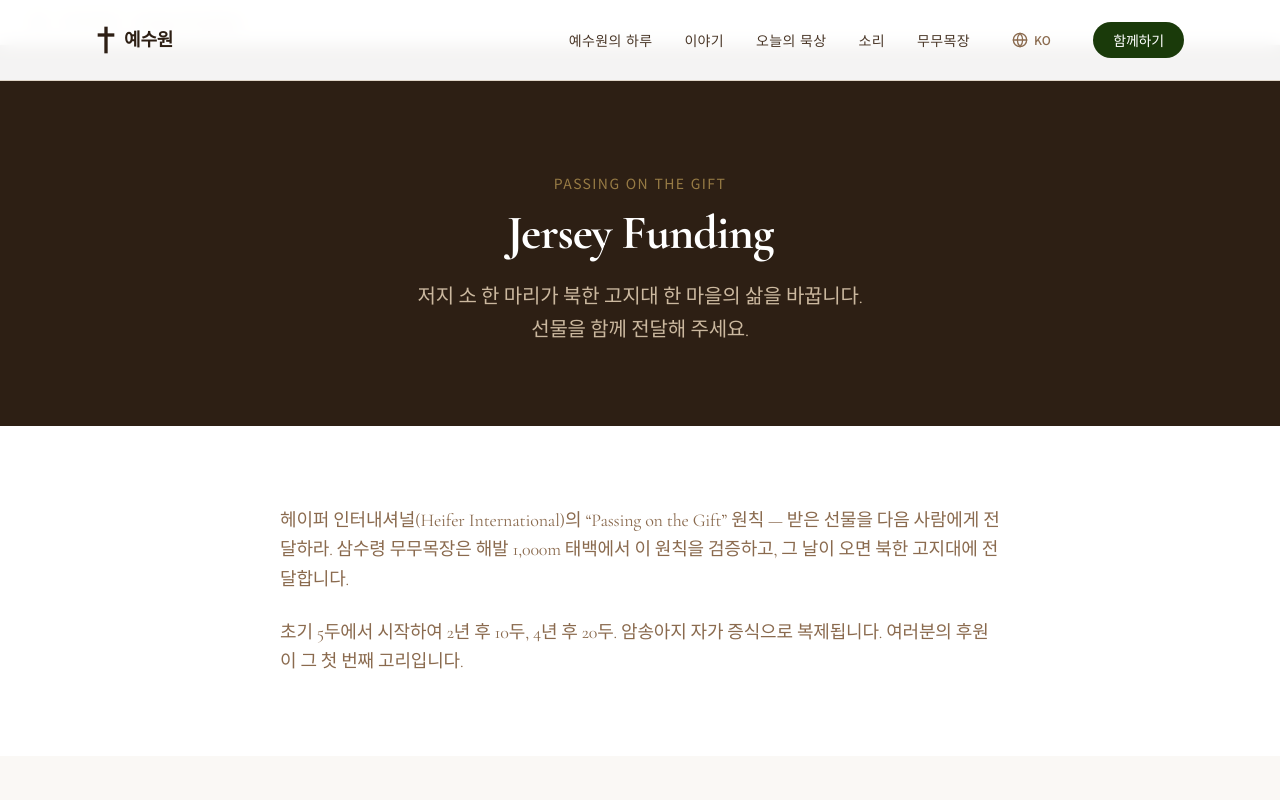
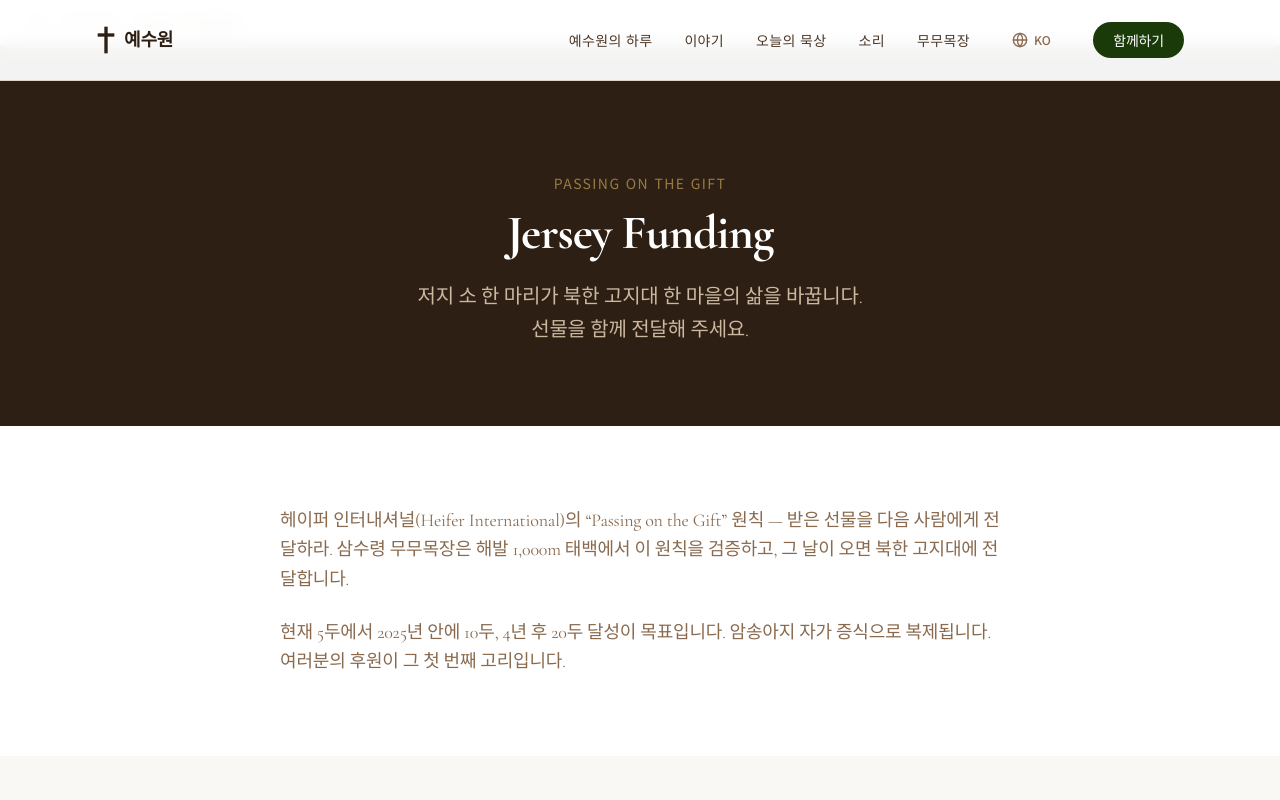
Before and after one commit to MooMoo-Grange/moomoo-tech-blog, a Next.js app: page /funding/jersey in a window 1280 px wide. Shown: the top 800 px of the page. Built offline with nearby package versions, Linux system fonts and the light colour scheme.

Commit message:
Update funding text for clarity and timeline

```diff
--- a/app/funding/jersey/page.tsx
+++ b/app/funding/jersey/page.tsx
@@ -78,7 +78,7 @@ export default function JerseyFundingPage() {
             삼수령 무무목장은 해발 1,000m 태백에서 이 원칙을 검증하고, 그 날이 오면 북한 고지대에 전달합니다.
           </p>
           <p className="font-serif text-abbey-600 leading-relaxed text-lg">
-            초기 5두에서 시작하여 2년 후 10두, 4년 후 20두. 암송아지 자가 증식으로 복제됩니다.
+            현재 5두에서 2025년 안에 10두, 4년 후 20두 달성이 목표입니다. 암송아지 자가 증식으로 복제됩니다.
             여러분의 후원이 그 첫 번째 고리입니다.
           </p>
         </div>
```
